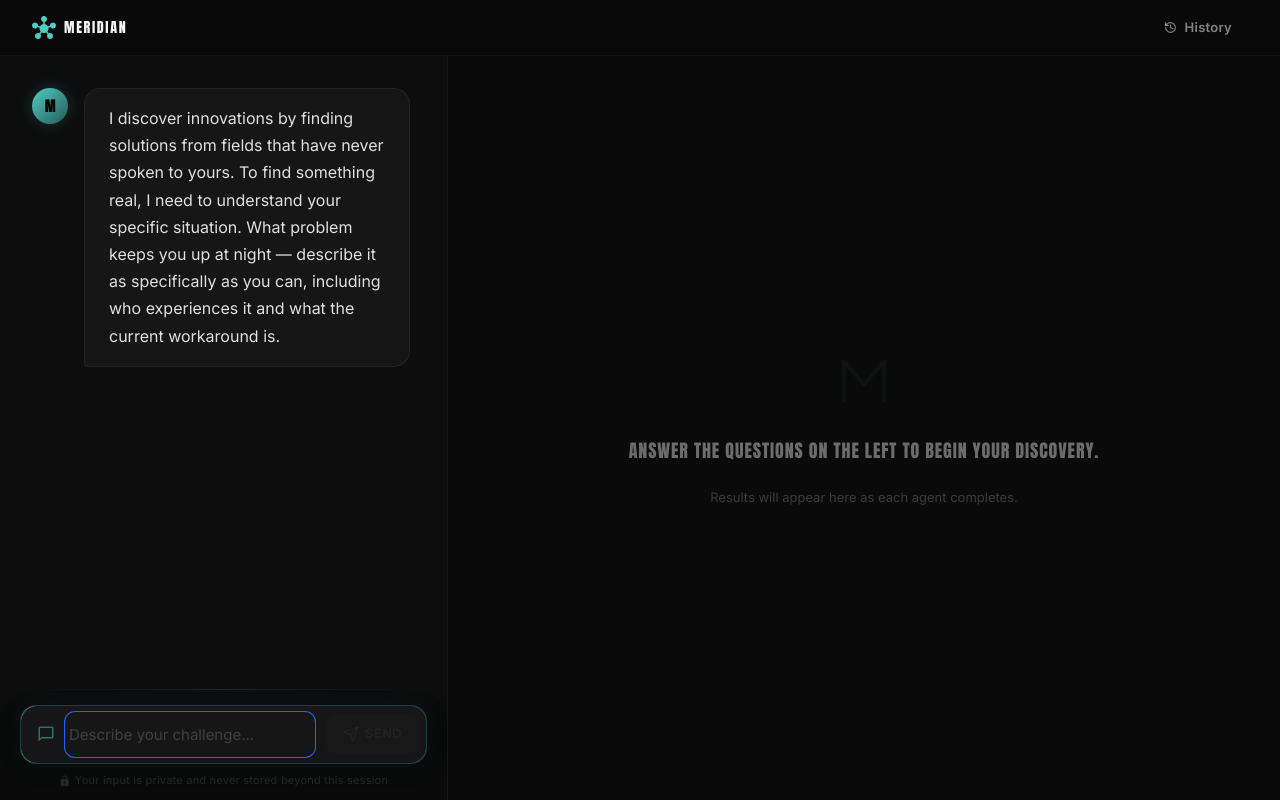
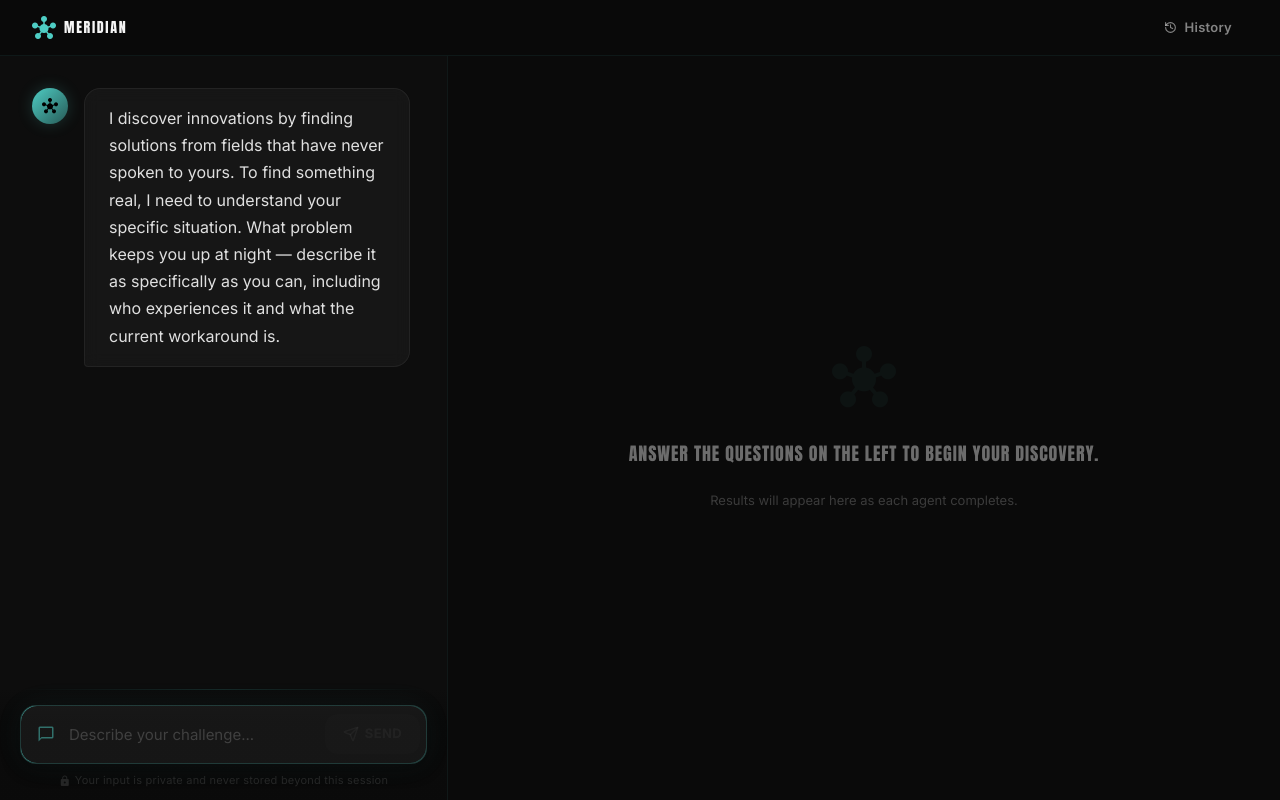
Before and after one commit to dev-sudeep018/Meridian, a React (Vite) app: page /app in a window 1280 px wide. Built offline with nearby package versions, Linux system fonts and the light colour scheme; no server answers.

Commit message:
fix: replace all M symbols with hub icon, force-remove input focus rectangle

```diff
--- a/src/components/app/ConversationPanel.css
+++ b/src/components/app/ConversationPanel.css
@@ -200,13 +200,25 @@
 .conversation-input {
   flex: 1;
   padding: 12px 4px;
-  background: transparent;
-  border: none;
+  background: transparent !important;
+  background-color: transparent !important;
+  border: none !important;
   color: #f5f5f5;
   font-size: 15px;
   font-family: 'Inter', sans-serif;
-  outline: none;
+  outline: none !important;
+  box-shadow: none !important;
   line-height: 1.4;
+  -webkit-appearance: none;
+  appearance: none;
+}
+
+.conversation-input:focus {
+  background: transparent !important;
+  background-color: transparent !important;
+  border: none !important;
+  outline: none !important;
+  box-shadow: none !important;
 }
 
 .conversation-input::placeholder {
--- a/src/components/app/ConversationPanel.jsx
+++ b/src/components/app/ConversationPanel.jsx
@@ -40,7 +40,7 @@ export default function ConversationPanel({ messages, phase, discovery, onSendMe
           >
             {msg.role === 'assistant' && (
               <div className="conversation-avatar">
-                <span className="conversation-avatar-text">M</span>
+                <span className="material-icons" style={{fontSize: '16px', color: '#000'}}>hub</span>
               </div>
             )}
             <div className={`conversation-bubble conversation-bubble-${msg.role}`}>
@@ -61,7 +61,7 @@ export default function ConversationPanel({ messages, phase, discovery, onSendMe
           <div className="conversation-complete animate-fade-in-up">
             <div className="conversation-msg conversation-msg-assistant">
               <div className="conversation-avatar">
-                <span className="conversation-avatar-text">M</span>
+                <span className="material-icons" style={{fontSize: '16px', color: '#000'}}>hub</span>
               </div>
               <div className="conversation-bubble conversation-bubble-assistant">
                 Discovery complete. {discovery.innovationName && (
--- a/src/components/app/DiscoveryBoard.jsx
+++ b/src/components/app/DiscoveryBoard.jsx
@@ -18,9 +18,7 @@ export default function DiscoveryBoard({ discovery, phase }) {
       {phase === 'q1' || phase === 'q2' || phase === 'q3' ? (
         <div className="discovery-board-empty">
           <div className="discovery-board-empty-icon">
-            <svg width="64" height="64" viewBox="0 0 64 64" fill="none">
-              <path d="M12 52V12L32 36L52 12V52" stroke="rgba(78,205,196,0.15)" strokeWidth="4" strokeLinecap="round" strokeLinejoin="round"/>
-            </svg>
+            <span className="material-icons" style={{fontSize: '64px', color: 'rgba(78,205,196,0.15)'}}>hub</span>
           </div>
           <p className="discovery-board-empty-text">
             Answer the questions on the left to begin your discovery.
```
